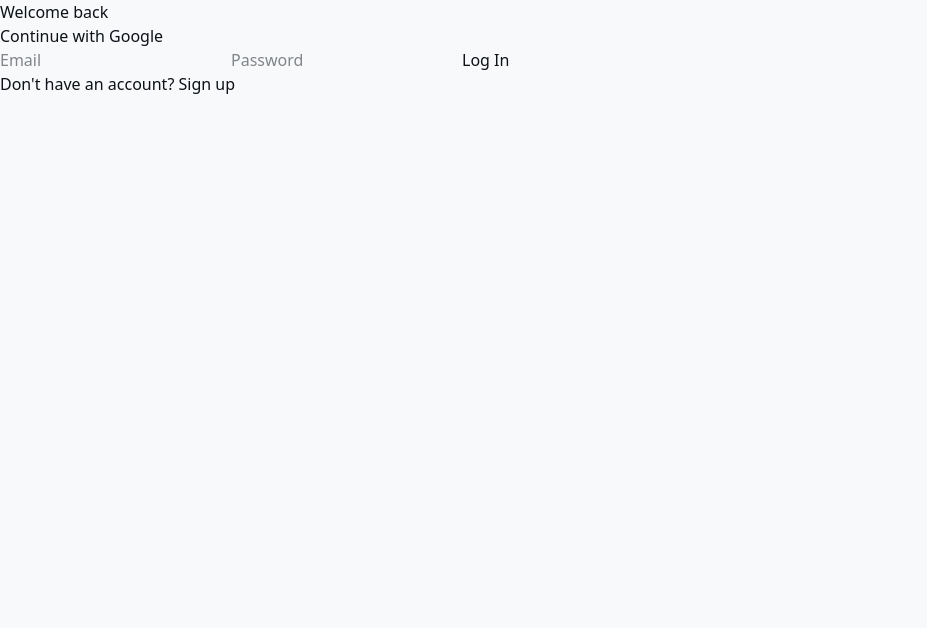
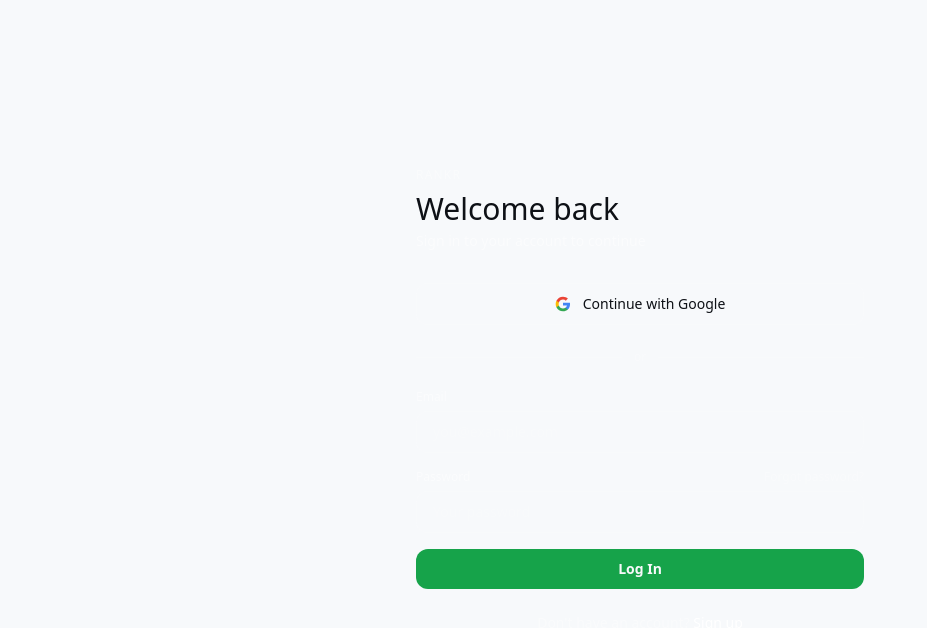
Before and after one commit to JSCHLTE/RANKR-v2, a Next.js app: page /login in a window 1280 px wide. Shown: the top 628 px of the page, without its empty margins (0-927 px from the left). Built offline with nearby package versions, Linux system fonts and the light colour scheme; no server answers.

Commit message:
Styled login page

```diff
--- a/src/app/login/page.tsx
+++ b/src/app/login/page.tsx
@@ -16,14 +16,11 @@
     e.preventDefault();
     setError("");
     setLoading(true);
-
     try {
       await signIn(email, password);
       router.push("/");
     } catch (err: unknown) {
-      if (err instanceof Error) {
-        setError(err.message);
-      }
+      if (err instanceof Error) setError(err.message);
     } finally {
       setLoading(false);
     }
@@ -32,51 +29,103 @@
   async function handleGoogleLogin() {
     setError("");
     setLoading(true);
-
     try {
       await signInWithGoogle();
       router.push("/");
     } catch (err: unknown) {
-      if (err instanceof Error) {
-        setError(err.message);
-      }
+      if (err instanceof Error) setError(err.message);
     } finally {
       setLoading(false);
     }
   }
 
   return (
-    <main>
-      <h1>Welcome back</h1>
+    <main className="min-h-screen flex items-center justify-center px-4">
+      <div className="w-full max-w-md">
 
-      <button onClick={handleGoogleLogin} disabled={loading}>
+        {/* Header */}
+        <div className="mb-8">
+          <p className="text-xs font-medium tracking-widest text-white/40 uppercase mb-2">RANKR</p>
+          <h1 className="text-3xl font-medium mb-1">Welcome back</h1>
+          <p className="text-sm text-white/50">Sign in to your account to continue</p>
+        </div>
+
+        {/* Google */}
+        <button
+          onClick={handleGoogleLogin}
+          disabled={loading}
+          className="w-full flex items-center justify-center gap-3 px-4 py-2.5 rounded-xl border border-white/10 bg-white/5 hover:bg-white/10 transition-colors text-sm font-medium mb-6 disabled:opacity-50 cursor-pointer"
+        >
+          <svg width="16" height="16" viewBox="0 0 24 24">
+            <path fill="#4285F4" d="M22.56 12.25c0-.78-.07-1.53-.2-2.25H12v4.26h5.92c-.26 1.37-1.04 2.53-2.21 3.31v2.77h3.57c2.08-1.92 3.28-4.74 3.28-8.09z"/>
+            <path fill="#34A853" d="M12 23c2.97 0 5.46-.98 7.28-2.66l-3.57-2.77c-.98.66-2.23 1.06-3.71 1.06-2.86 0-5.29-1.93-6.16-4.53H2.18v2.84C3.99 20.53 7.7 23 12 23z"/>
+            <path fill="#FBBC05" d="M5.84 14.09c-.22-.66-.35-1.36-.35-2.09s.13-1.43.35-2.09V7.07H2.18C1.43 8.55 1 10.22 1 12s.43 3.45 1.18 4.93l3.66-2.84z"/>
+            <path fill="#EA4335" d="M12 5.38c1.62 0 3.06.56 4.21 1.64l3.15-3.15C17.45 2.09 14.97 1 12 1 7.7 1 3.99 3.47 2.18 7.07l3.66 2.84c.87-2.6 3.3-4.53 6.16-4.53z"/>
+          </svg>
           Continue with Google
         </button>
 
-      <form onSubmit={handleLogin}>
+        {/* Divider */}
+        <div className="flex items-center gap-3 mb-6">
+          <div className="flex-1 h-px bg-white/10" />
+          <span className="text-xs text-white/30">or</span>
+          <div className="flex-1 h-px bg-white/10" />
+        </div>
+
+        {/* Form */}
+        <form onSubmit={handleLogin} className="flex flex-col gap-4 mb-6">
+          <div>
+            <label className="block text-xs font-medium text-white/50 mb-1.5">Email</label>
             <input
               type="email"
-          placeholder="Email"
+              placeholder="you@example.com"
               value={email}
               onChange={(e) => setEmail(e.target.value)}
               required
+              className="w-full px-4 py-2.5 rounded-xl border border-white/10 bg-white/5 text-sm placeholder:text-white/20 focus:outline-none focus:border-[var(--accent)] transition-colors"
             />
+          </div>
+          <div>
+            <div className="flex items-center justify-between mb-1.5">
+              <label className="block text-xs font-medium text-white/50">Password</label>
+              <a href="#" className="text-xs text-white/30 hover:text-[var(--accent)] transition-colors">
+                Forgot password?
+              </a>
+            </div>
             <input
               type="password"
-          placeholder="Password"
+              placeholder="Your password"
               value={password}
               onChange={(e) => setPassword(e.target.value)}
               required
+              className="w-full px-4 py-2.5 rounded-xl border border-white/10 bg-white/5 text-sm placeholder:text-white/20 focus:outline-none focus:border-[var(--accent)] transition-colors"
             />
-        {error && <p>{error}</p>}
-        <button type="submit" disabled={loading}>
+          </div>
+
+          {error && (
+            <p className="text-sm text-red-400 bg-red-400/10 border border-red-400/20 rounded-lg px-4 py-2.5">
+              {error}
+            </p>
+          )}
+
+          <button
+            type="submit"
+            disabled={loading}
+            className="w-full py-2.5 rounded-xl bg-[var(--accent)] text-[var(--background)] text-sm font-semibold hover:opacity-90 transition-opacity disabled:opacity-50 cursor-pointer"
+          >
             {loading ? "Logging in..." : "Log In"}
           </button>
         </form>
 
-      <p>
-        Don&apos;t have an account? <Link href="/signup">Sign up</Link>
+        {/* Footer */}
+        <p className="text-center text-sm text-white/40">
+          Don&apos;t have an account?{" "}
+          <Link href="/signup" className="text-white font-medium hover:text-[var(--accent)] transition-colors">
+            Sign up
+          </Link>
         </p>
+
+      </div>
     </main>
   );
 }
```
Lines whose indentation alone changed are shown as unchanged.
